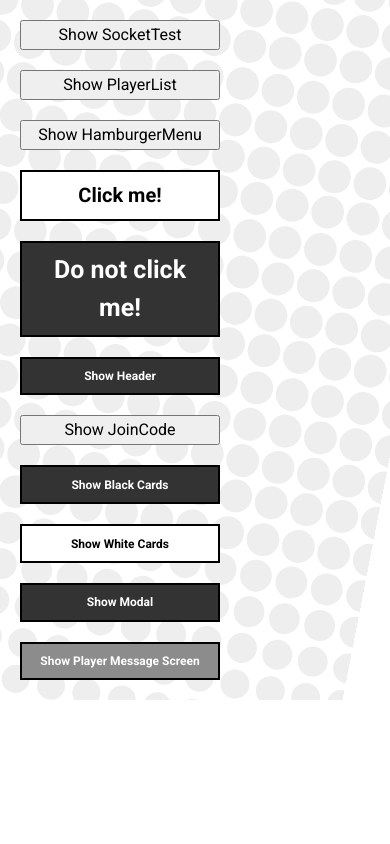
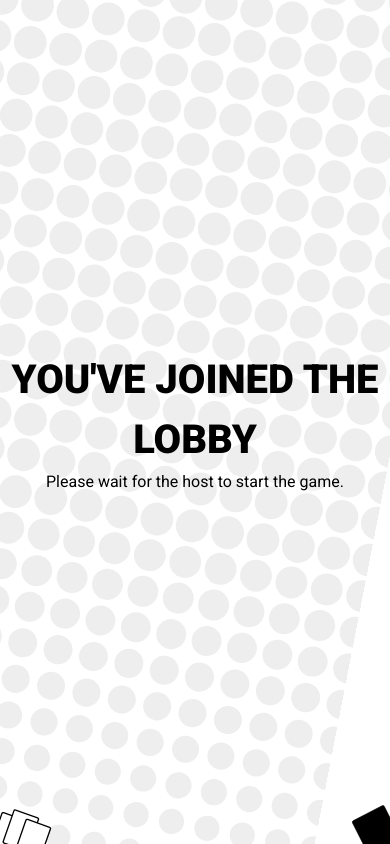
Before and after one commit to I3uckwheat/cards-of-carousal, a React (Create React App) app in the folder frontend/: page / in a window 390 px wide. Both pictures are taken after a click on the button "Show Player Message Screen". Built offline with nearby package versions, Linux system fonts and the light colour scheme; no server answers.

Commit message:
Refactor css and file structure Convert font sizes to rem with media queries, Move image styling to css class, Replace 100vh/vw wrapper size with fixed position, Center wrapper vertically

```diff
--- a/frontend/src/App.js
+++ b/frontend/src/App.js
@@ -13,7 +13,7 @@ import WhiteCardExample from './temp/WhiteCardExample';
 import Modal from './components/Modal/Modal';
 import playerList from './temp/playerList';
 import ModalExample from './temp/ModalExample';
-import PlayerMessageScreen from './components/PlayerMessageScreen/PlayerMessageScreen';
+import PlayerMessageScreen from './components/screens/PlayerMessageScreen/PlayerMessageScreen';
 
 function App() {
   const [showSocketTest, setShowSocketTest] = useState(false);
--- a/frontend/src/components/PlayerMessageScreen/PlayerMessageScreen.js
+++ b/frontend/src/components/screens/PlayerMessageScreen/PlayerMessageScreen.js
@@ -1,19 +1,21 @@
 import React from 'react';
 import PropTypes from 'prop-types';
 import styled from 'styled-components';
-import cardTrioDiagonal from '../../assets/card-trio-diagonal.svg';
-import blackCardDiagonal from '../../assets/black-card-diagonal.svg';
+import cardTrioDiagonal from '../../../assets/card-trio-diagonal.svg';
+import blackCardDiagonal from '../../../assets/black-card-diagonal.svg';
 
 const propTypes = {
   bigText: PropTypes.string.isRequired,
   smallText: PropTypes.string.isRequired,
 };
 
-const Background = styled.div`
-  position: relative;
-  height: 100vh;
-  width: 100vw;
-  overflow: hidden;
+const PlayerMessageScreenWrapper = styled.div`
+  position: fixed;
+  display: flex;
+  top: 0;
+  bottom: 0;
+  left: 0;
+  right: 0;
   background-color: var(--primary-color);
   background-size: 120% auto;
   background-repeat: no-repeat;
@@ -24,33 +26,49 @@ const Background = styled.div`
     position: relative;
     text-align: center;
     flex-direction: column;
-    top: 26.6%;
+    margin: auto;
   }
 
   .big-text {
     font-weight: 900;
-    /* Responsive font size */
-    font-size: calc(20px + 3.5vw);
+    font-size: 4.5rem;
+    @media (max-width: 1150px) {
+      font-size: 3.5rem;
+    }
+    @media (max-width: 800px) {
+      font-size: 2.5rem;
+    }
   }
 
   .small-text {
-    /* Responsive font size */
-    font-size: calc(7px + 2vw);
+    font-size: 2rem;
+    @media (max-width: 1150px) {
+      font-size: 1.5rem;
+    }
+    @media (max-width: 800px) {
+      font-size: 1rem;
+    }
   }
 
   .footer {
     display: flex;
     position: absolute;
-    width: 100%;
     bottom: 0;
     left: 0;
     right: 0;
+  }
+
+  .card-img {
+    height: 10vw;
+    &.right {
+      margin-left: auto;
+    }
   }
 `;
 
 function PlayerMessageScreen({ bigText, smallText }) {
   return (
-    <Background className="primary-background">
+    <PlayerMessageScreenWrapper className="primary-background">
       <div className="text-container">
         <h1 className="big-text">{bigText && bigText.toUpperCase()}</h1>
         <p className="small-text">{smallText}</p>
@@ -58,17 +76,17 @@ function PlayerMessageScreen({ bigText, smallText }) {
 
       <div className="footer">
         <img
-          style={{ height: '10vw' }}
+          className="card-img"
           src={cardTrioDiagonal}
           alt="three stacked card icons"
         />
         <img
-          style={{ marginLeft: 'auto', height: '10vw' }}
+          className="card-img right"
           src={blackCardDiagonal}
           alt="one black card icon"
         />
       </div>
-    </Background>
+    </PlayerMessageScreenWrapper>
   );
 }
 
```
Also changed, not shown: 1 other file (tests, documents, lock files or other folders).
